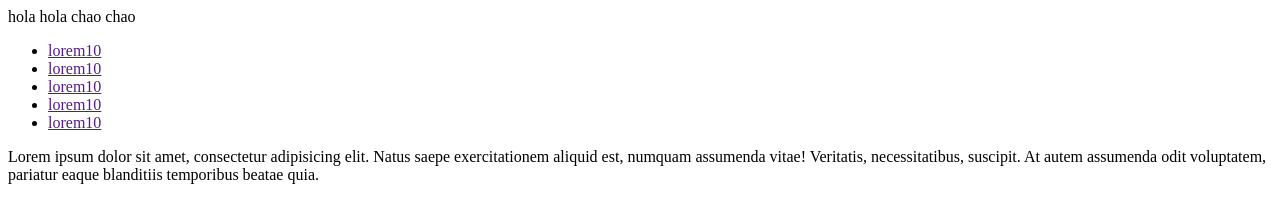
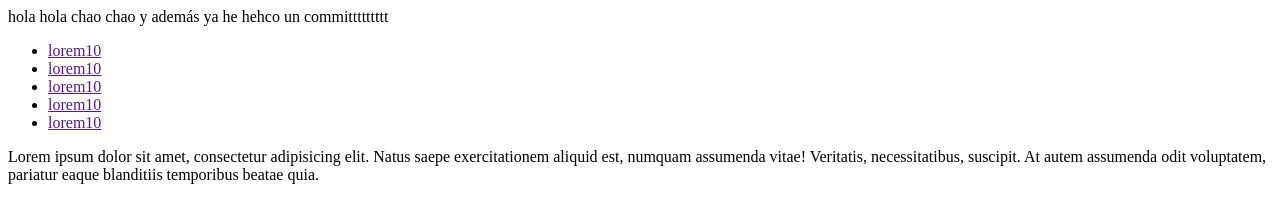
Before and after one commit to isabelorjuela/proyecto_git, a plain HTML site: page index.html in a window 1280 px wide. Drawn offline with Linux system fonts and the light colour scheme.

Commit message:
primer cambio

```diff
--- a/index.html
+++ b/index.html
@@ -5,7 +5,7 @@
 	<title>Document</title>
 </head>
 <body>
-	hola hola chao chao
+	hola hola chao chao y además ya he hehco un committttttttt
 </body>
 </html>
 
```
